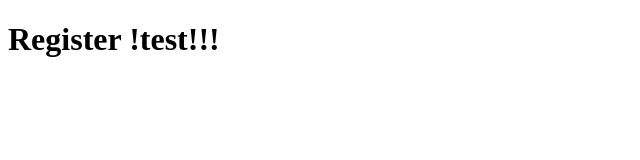
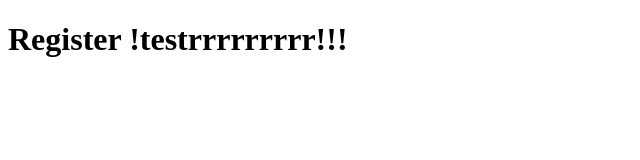
Before and after one commit to Chinnawat-TT/Relearn-git-workflow, a plain HTML site: page register.html in a window 1280 px wide. Shown: the whole page, without its empty margins (0-640 px from the left). Drawn offline with Linux system fonts and the light colour scheme.

Commit message:
test register

```diff
--- a/register.html
+++ b/register.html
@@ -6,6 +6,6 @@
     <title>Register !!!</title>
 </head>
 <body>
-    <h1>Register !test!!!</h1>
+    <h1>Register !testrrrrrrrrr!!!</h1>
 </body>
 </html>
```
